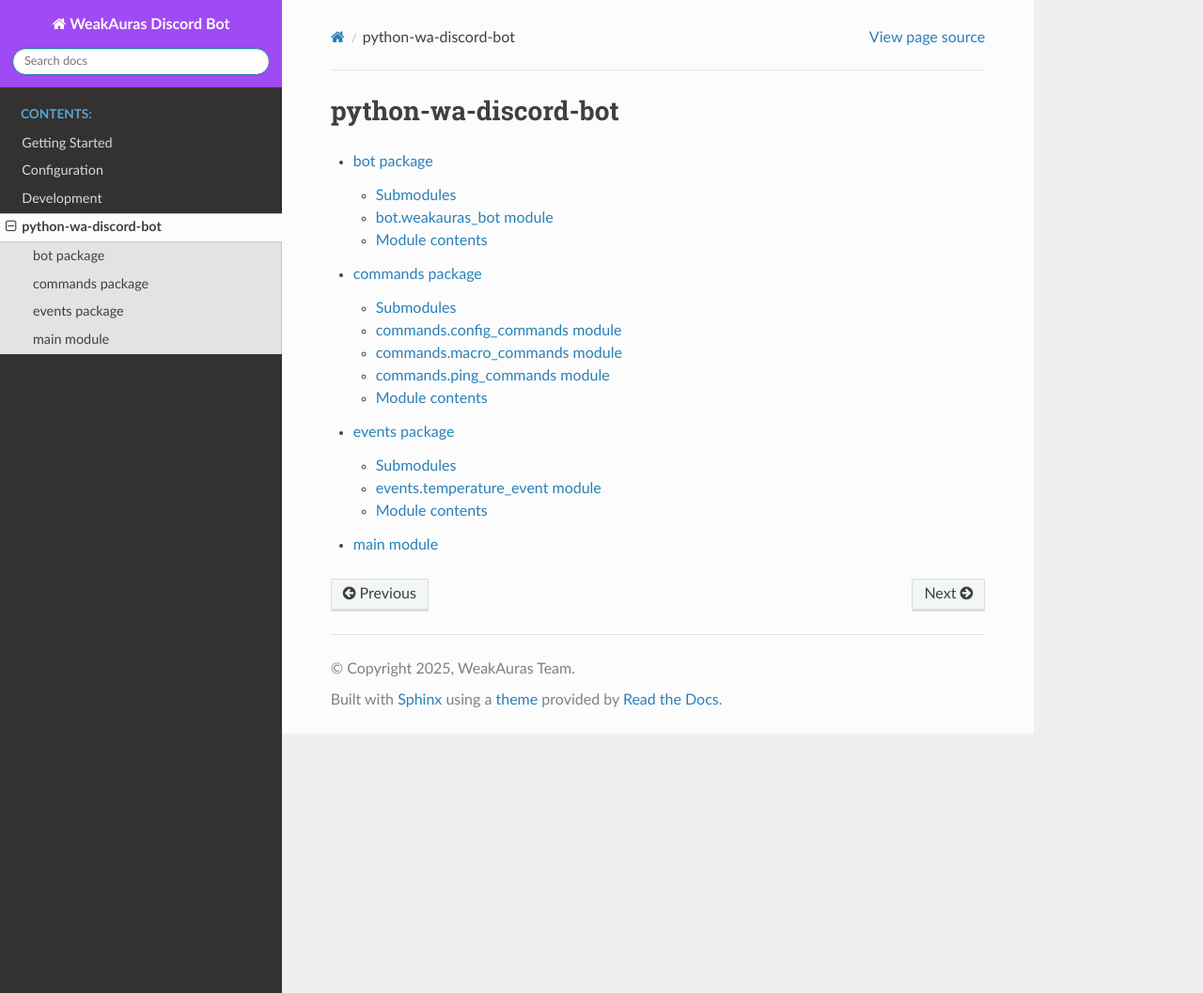
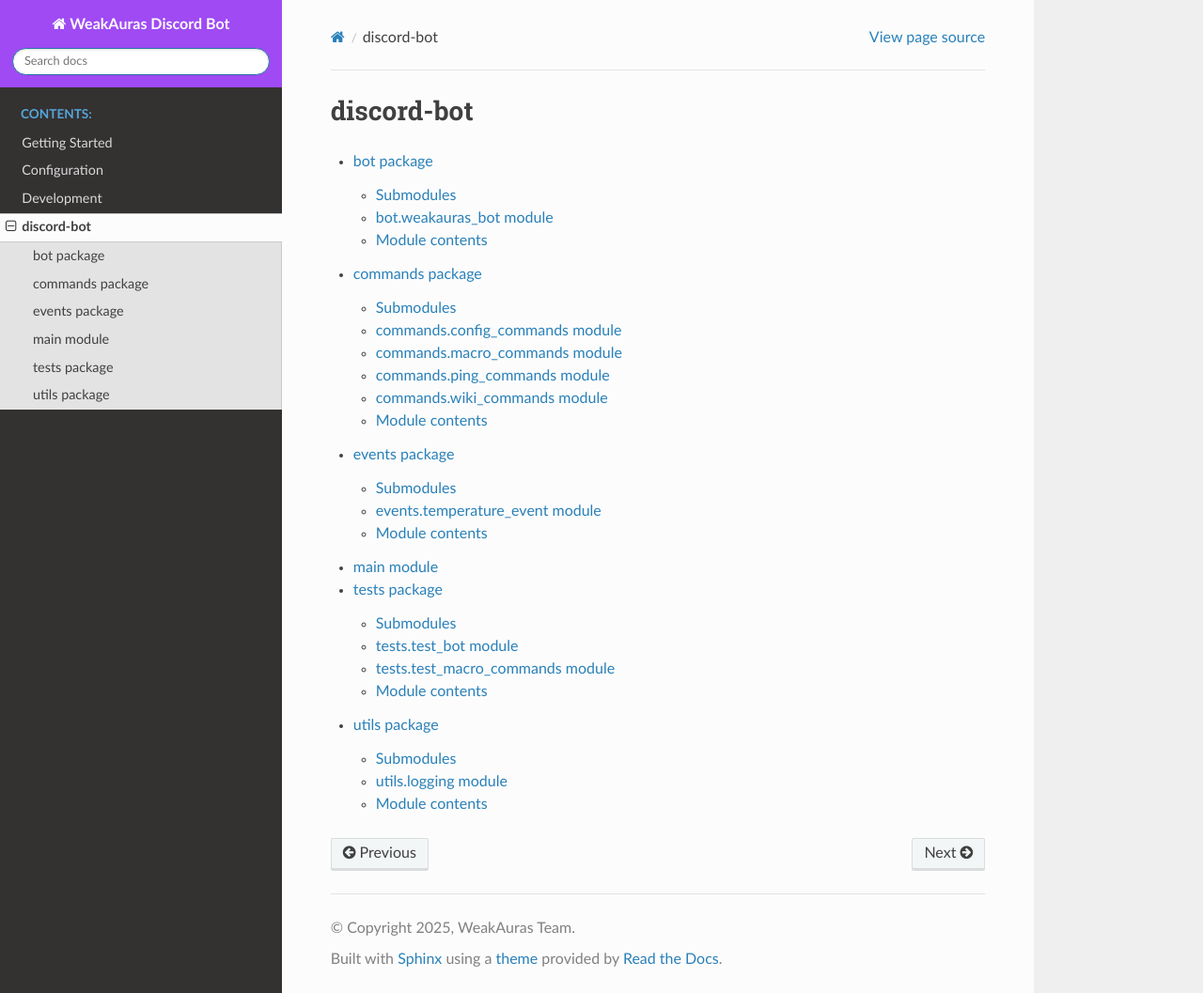
Before and after one commit to krazyito65/python-wa-discord-bot, a Sphinx documentation site: the page built from docs/api/modules.rst, in a window 1280 px wide and 1057 px high. Shown: the whole window at 94% size. Built offline with Sphinx 7.4.7 and the Read the Docs theme 3.1.0, drawn with Linux system fonts in a browser that asks for light colours.

Commit message:
fix documentation warnings

```diff
--- a/docs/api/commands.rst
+++ b/docs/api/commands.rst
@@ -28,6 +28,14 @@ commands.ping\_commands module
    :show-inheritance:
    :undoc-members:
 
+commands.wiki\_commands module
+------------------------------
+
+.. automodule:: commands.wiki_commands
+   :members:
+   :show-inheritance:
+   :undoc-members:
+
 Module contents
 ---------------
 
--- a/docs/api/modules.rst
+++ b/docs/api/modules.rst
@@ -1,5 +1,5 @@
-python-wa-discord-bot
-=====================
+discord-bot
+===========
 
 .. toctree::
    :maxdepth: 4
@@ -8,3 +8,5 @@ python-wa-discord-bot
    commands
    events
    main
+   tests
+   utils
--- a/docs/conf.py
+++ b/docs/conf.py
@@ -6,7 +6,8 @@
 import os
 import sys
 
-sys.path.insert(0, os.path.abspath(".."))
+# Add the discord-bot directory to Python path for module imports
+sys.path.insert(0, os.path.abspath("../discord-bot"))
 
 # -- Project information -----------------------------------------------------
 # https://www.sphinx-doc.org/en/master/usage/configuration.html#project-information
@@ -70,7 +71,6 @@ html_theme_options = {
     "canonical_url": "",
     "analytics_id": "",
     "logo_only": False,
-    "display_version": True,
     "prev_next_buttons_location": "bottom",
     "style_external_links": False,
     "vcs_pageview_mode": "",
```
Also changed, not shown: docs/api/tests.rst (added, +29 -0 lines), docs/api/utils.rst (added, +21 -0 lines), docs/docs/api/conf.rst (deleted, +0 -7 lines), docs/docs/api/modules.rst (deleted, +0 -7 lines).
